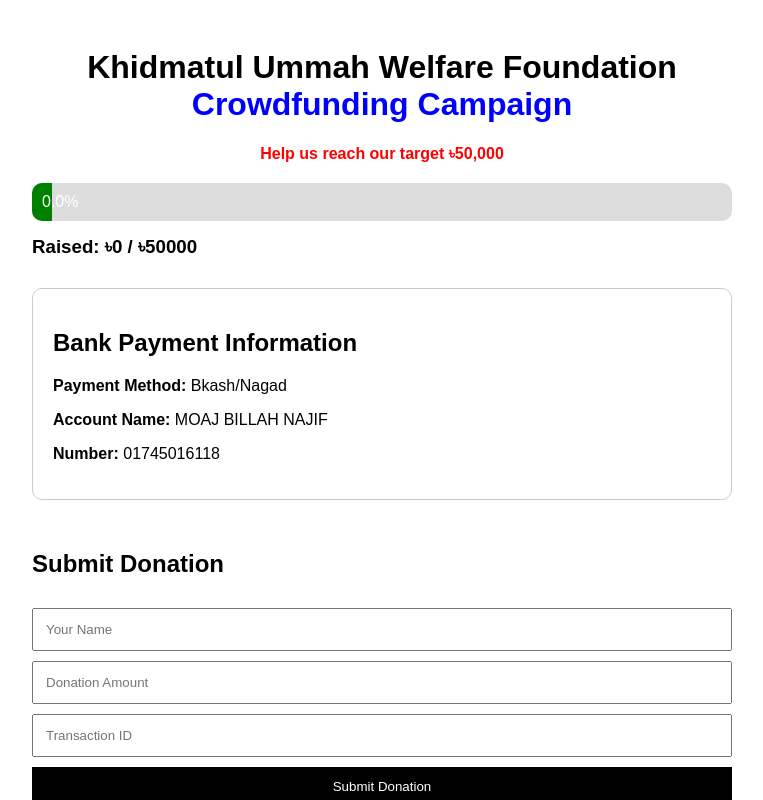
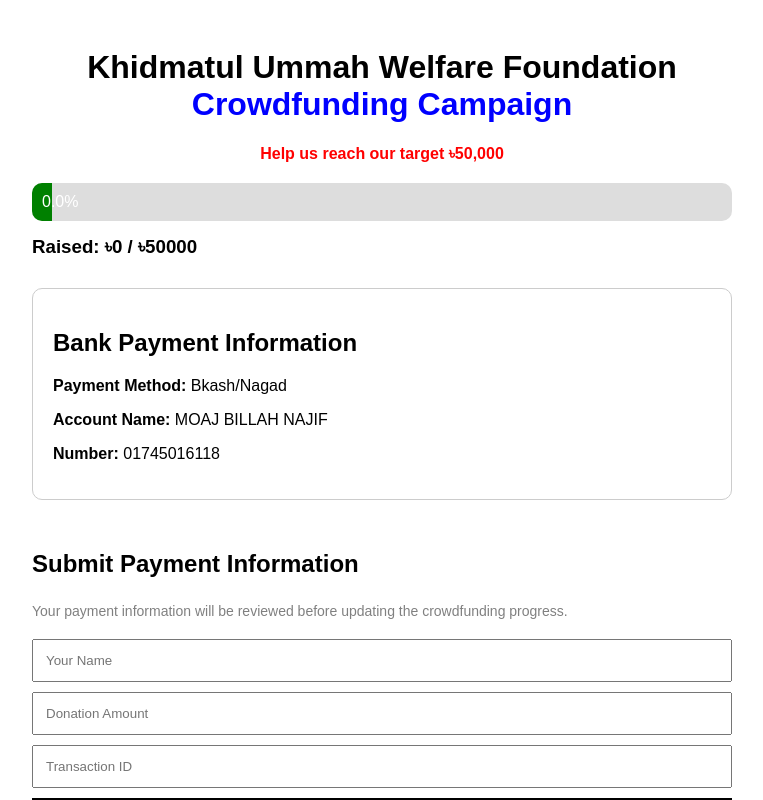
Before and after one commit to Milu-BD/crowdfunding-site, a Next.js app: page / in a window 1280 px wide. Shown: the top 800 px of the page, without its empty margins (258-1021 px from the left). Built offline with nearby package versions, Linux system fonts and the light colour scheme; no server answers; the database is empty.

Commit message:
Update page.js

```diff
--- a/app/page.js
+++ b/app/page.js
@@ -226,7 +226,18 @@ export default function Home() {
         }}
       >
 
-        <h2>Submit Donation</h2>
+        <h2>Submit Payment Information</h2>
+
+<p
+  style={{
+    color: "gray",
+    marginTop: "-5px",
+    marginBottom: "10px",
+    fontSize: "14px",
+  }}
+>
+  Your payment information will be reviewed before updating the crowdfunding progress.
+</p>
 
         <input
           type="text"
```
